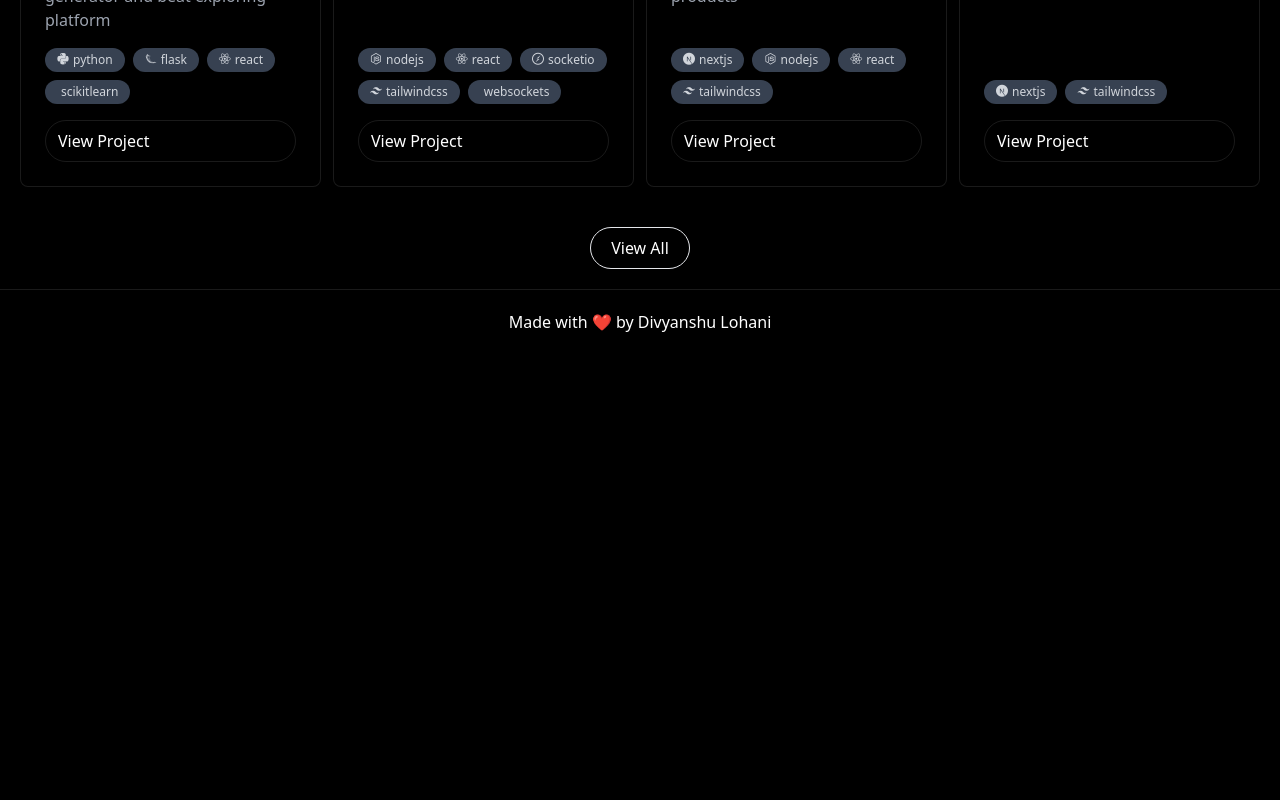
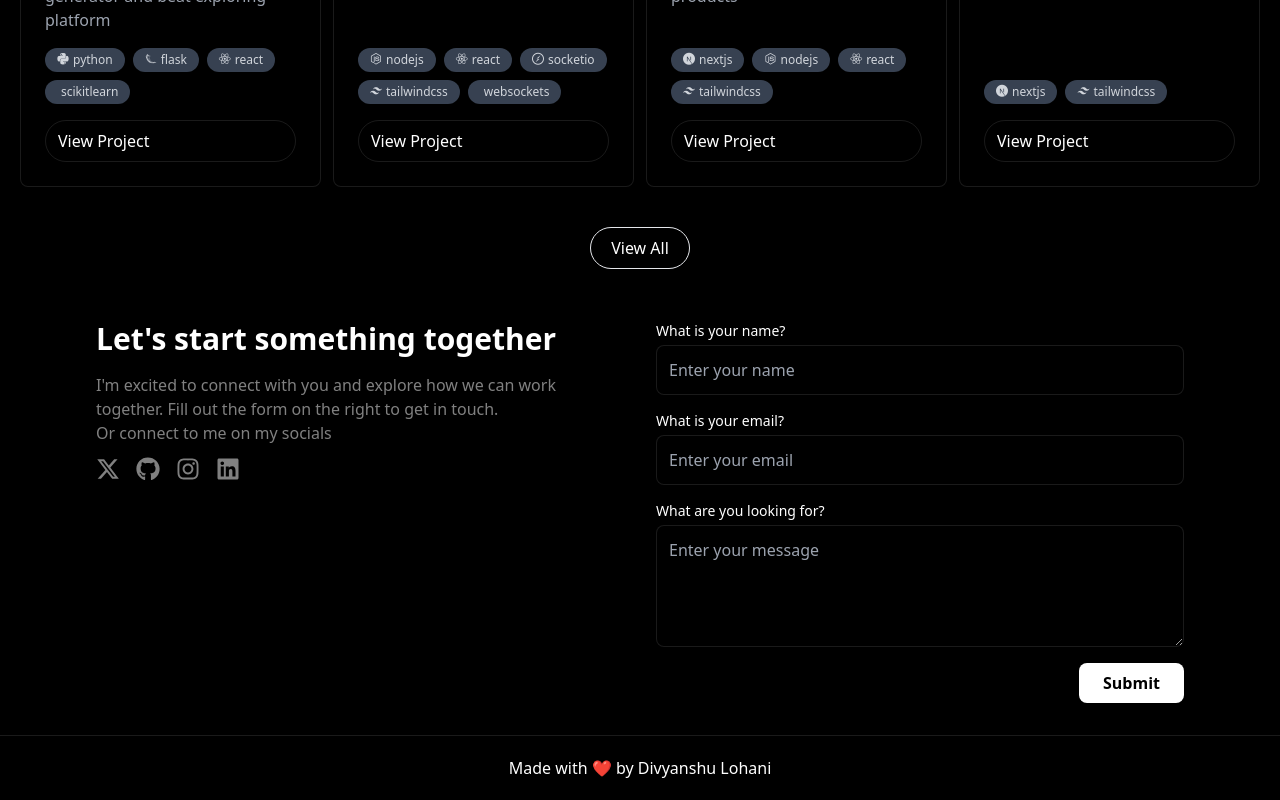
Before and after one commit to DivyanshuLohani/portfolio-site, a Next.js app: page / in a window 1280 px wide. Shown: the part 1351-2151 px from the top of the page. Before the commit the page ends 1705 px from the top, so only its background shows below. Built offline with nearby package versions, Linux system fonts and the light colour scheme.

Commit message:
add contact form

```diff
--- a/src/app/page.tsx
+++ b/src/app/page.tsx
@@ -1,3 +1,4 @@
+import ContactMe from "@/components/ContactMe";
 import Home from "../components/Home";
 import Projects from "../components/Projects";
 import Link from "next/link";
@@ -15,7 +16,7 @@ export default function HomePage() {
           View All
         </Link>
       </div>
-      {/* <Timeline /> */}
+      <ContactMe />
     </>
   );
 }
--- /dev/null
+++ b/src/components/ContactMe.tsx
@@ -0,0 +1,209 @@
+"use client";
+import React, { useState } from "react";
+import { motion } from "framer-motion";
+import SocialLinks from "./SocialLinks";
+
+interface FormError {
+  name?: string;
+  email?: string;
+  message?: string;
+}
+
+export default function ContactMe() {
+  const [formData, setFormData] = useState({
+    name: "",
+    email: "",
+    message: "",
+  });
+
+  const [errors, setErrors] = useState<FormError>({});
+  const [isSubmitted, setIsSubmitted] = useState(false);
+
+  const googleFormUrl =
+    "https://docs.google.com/forms/d/e/1FAIpQLSc7gyty4cm79pb9ml2DztGRHLjiNj-2GTddJXMrC8UBNuttyg/formResponse";
+  const formEntries = {
+    name: "entry.2005620554",
+    email: "entry.1045781291",
+    message: "entry.839337160",
+  };
+
+  // Validate the form inputs
+  const validate = () => {
+    const newErrors: FormError = {};
+    if (!formData.name.trim()) newErrors.name = "Name is required.";
+    if (!formData.email.trim()) {
+      newErrors.email = "Email is required.";
+    } else if (!/\S+@\S+\.\S+/.test(formData.email)) {
+      newErrors.email = "Email is invalid.";
+    }
+    if (!formData.message.trim()) newErrors.message = "Message is required.";
+    return newErrors;
+  };
+
+  // Handle form submission
+  const handleSubmit = async (e: React.FormEvent) => {
+    e.preventDefault();
+    const validationErrors = validate();
+    if (Object.keys(validationErrors).length === 0) {
+      // Submit to Google Forms
+      const formParams = new URLSearchParams();
+      formParams.append(formEntries.name, formData.name);
+      formParams.append(formEntries.email, formData.email);
+      formParams.append(formEntries.message, formData.message);
+
+      try {
+        await fetch(googleFormUrl, {
+          method: "POST",
+          mode: "no-cors", // Google Forms doesn't allow CORS
+          headers: {
+            "Content-Type": "application/x-www-form-urlencoded",
+          },
+          body: formParams.toString(),
+        });
+
+        // Clear form and show confirmation message
+        setFormData({ name: "", email: "", message: "" });
+        setIsSubmitted(true);
+      } catch (error) {
+        console.error("Form submission failed:", error);
+      }
+    } else {
+      setErrors(validationErrors);
+    }
+  };
+
+  // Handle input changes
+  const handleInputChange = (
+    e: React.ChangeEvent<HTMLInputElement | HTMLTextAreaElement>
+  ) => {
+    setFormData({ ...formData, [e.target.id]: e.target.value });
+    setErrors({ ...errors, [e.target.id]: "" }); // Clear errors on change
+  };
+
+  return (
+    <motion.div
+      className="grid grid-cols-1 md:grid-cols-2 gap-8 max-w-6xl mx-auto p-4 sm:p-8"
+      initial="hidden"
+      whileInView="visible"
+      variants={{
+        hidden: { opacity: 0 },
+        visible: { opacity: 1, transition: { staggerChildren: 0.3 } },
+      }}
+      viewport={{ once: true, amount: 0.05 }}
+    >
+      {/* Left section */}
+      <motion.div
+        className="flex flex-col "
+        variants={{
+          hidden: { opacity: 0, y: 20 },
+          visible: { opacity: 1, y: 0 },
+        }}
+      >
+        <motion.h2 className="text-3xl font-bold mb-4">
+          {"Let's"} start something together
+        </motion.h2>
+        <motion.p className="text-white/50">
+          {"I'm"} excited to connect with you and explore how we can work
+          together. Fill out the form on the right to get in touch.
+        </motion.p>
+        <motion.p className="text-white/50">
+          Or connect to me on my socials
+        </motion.p>
+        <div className="mt-3">
+          <SocialLinks />
+        </div>
+      </motion.div>
+
+      {/* Right section - form */}
+      <motion.form className="space-y-4" onSubmit={handleSubmit}>
+        {isSubmitted && (
+          <p className="text-green-500 font-bold">
+            Thank you for reaching out! {"I'll"} get back to you soon.
+          </p>
+        )}
+
+        <motion.div
+          variants={{
+            hidden: { opacity: 0, y: 20 },
+            visible: { opacity: 1, y: 0 },
+          }}
+        >
+          <label
+            htmlFor="name"
+            className="block text-sm font-medium border-white/80 mb-1"
+          >
+            What is your name?
+          </label>
+          <input
+            id="name"
+            type="text"
+            value={formData.name}
+            onChange={handleInputChange}
+            placeholder="Enter your name"
+            className="block w-full p-3 border border-white/10 rounded-lg bg-black"
+          />
+          {errors.name && <p className="text-red-500 text-sm">{errors.name}</p>}
+        </motion.div>
+
+        <motion.div
+          variants={{
+            hidden: { opacity: 0, y: 20 },
+            visible: { opacity: 1, y: 0 },
+          }}
+        >
+          <label
+            htmlFor="email"
+            className="block text-sm font-medium border-white/80 mb-1"
+          >
+            What is your email?
+          </label>
+          <input
+            id="email"
+            type="email"
+            value={formData.email}
+            onChange={handleInputChange}
+            placeholder="Enter your email"
+            className="block w-full p-3 border border-white/10 rounded-lg  bg-black"
+          />
+          {errors.email && (
+            <p className="text-red-500 text-sm">{errors.email}</p>
+          )}
+        </motion.div>
+
+        <motion.div
+          variants={{
+            hidden: { opacity: 0, y: 20 },
+            visible: { opacity: 1, y: 0 },
+          }}
+        >
+          <label
+            htmlFor="message"
+            className="block text-sm font-medium border-white/80 mb-1"
+          >
+            What are you looking for?
+          </label>
+          <textarea
+            id="message"
+            rows={4}
+            value={formData.message}
+            onChange={handleInputChange}
+            placeholder="Enter your message"
+            className="block w-full p-3 border border-white/10 rounded-lg bg-black"
+          />
+          {errors.message && (
+            <p className="text-red-500 text-sm">{errors.message}</p>
+          )}
+        </motion.div>
+
+        <motion.div className="flex justify-end">
+          <button
+            type="submit"
+            className="px-6 py-2 bg-white text-black font-bold rounded-lg hover:bg-white/80 duration-300 transition-colors focus:ring-opacity-50"
+          >
+            Submit
+          </button>
+        </motion.div>
+      </motion.form>
+    </motion.div>
+  );
+}
--- a/src/components/Projects.tsx
+++ b/src/components/Projects.tsx
@@ -232,13 +232,15 @@ function Projects({ n }: { n?: number }) {
                 selectedFilter === icon ? "bg-white/10" : "bg-black"
               } border border-white/10 text-gray-300 px-3 py-1 rounded-full flex items-center gap-3 hover:bg-white/10 cursor-pointer`}
               initial={{ opacity: 0, scale: 0.9 }}
-              animate={{ opacity: 1, scale: 1 }}
+              whileInView={{ opacity: 1, scale: 1 }}
+              viewport={{ once: true, amount: 0.05 }}
               transition={{ duration: 0.3, delay: index * 0.1 }}
               onClick={() =>
                 setSelectedFilter(selectedFilter === icon ? null : icon)
               }
+              suppressHydrationWarning
             >
-              <i className={`${icon} mr-1`} />
+              <i className={`${icon} mr-1`} suppressHydrationWarning />
               {icon.split("-")[1].replace("reactnavigation", "react-native")}
             </motion.button>
           );
```
